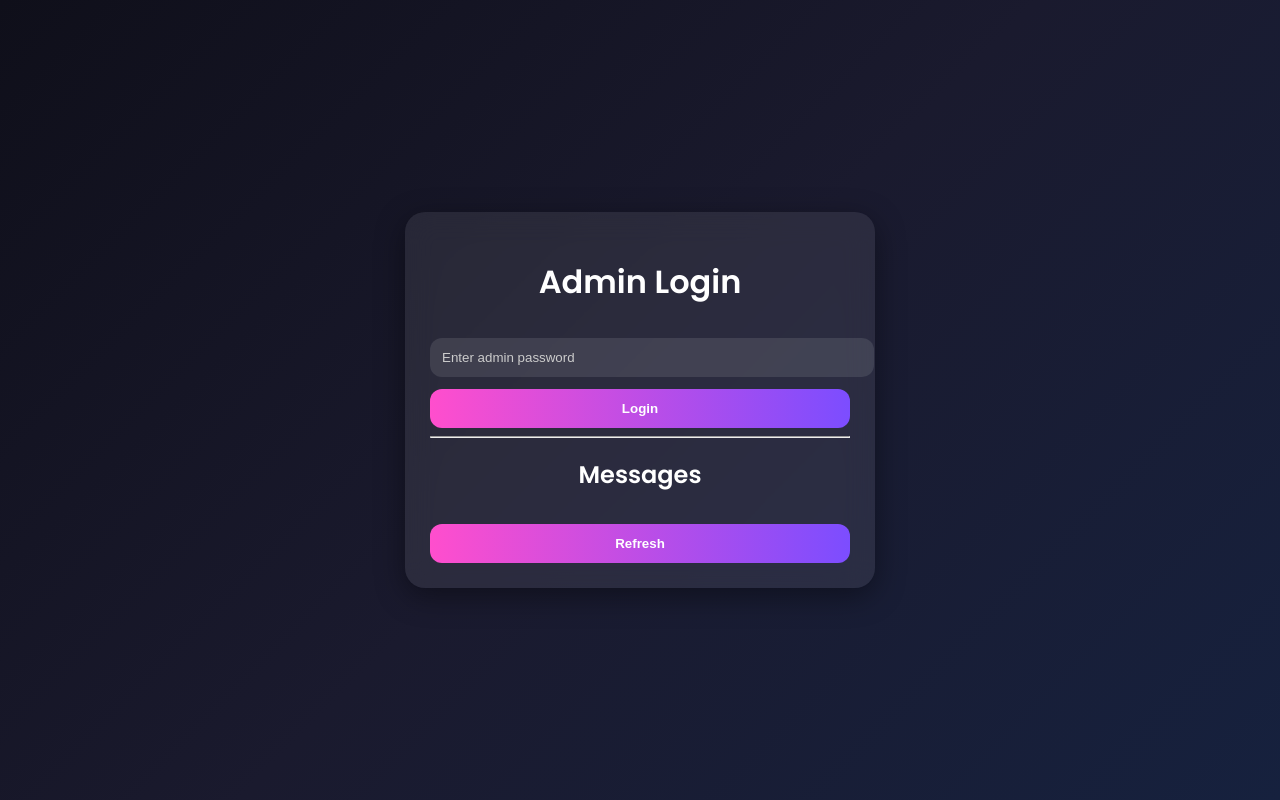
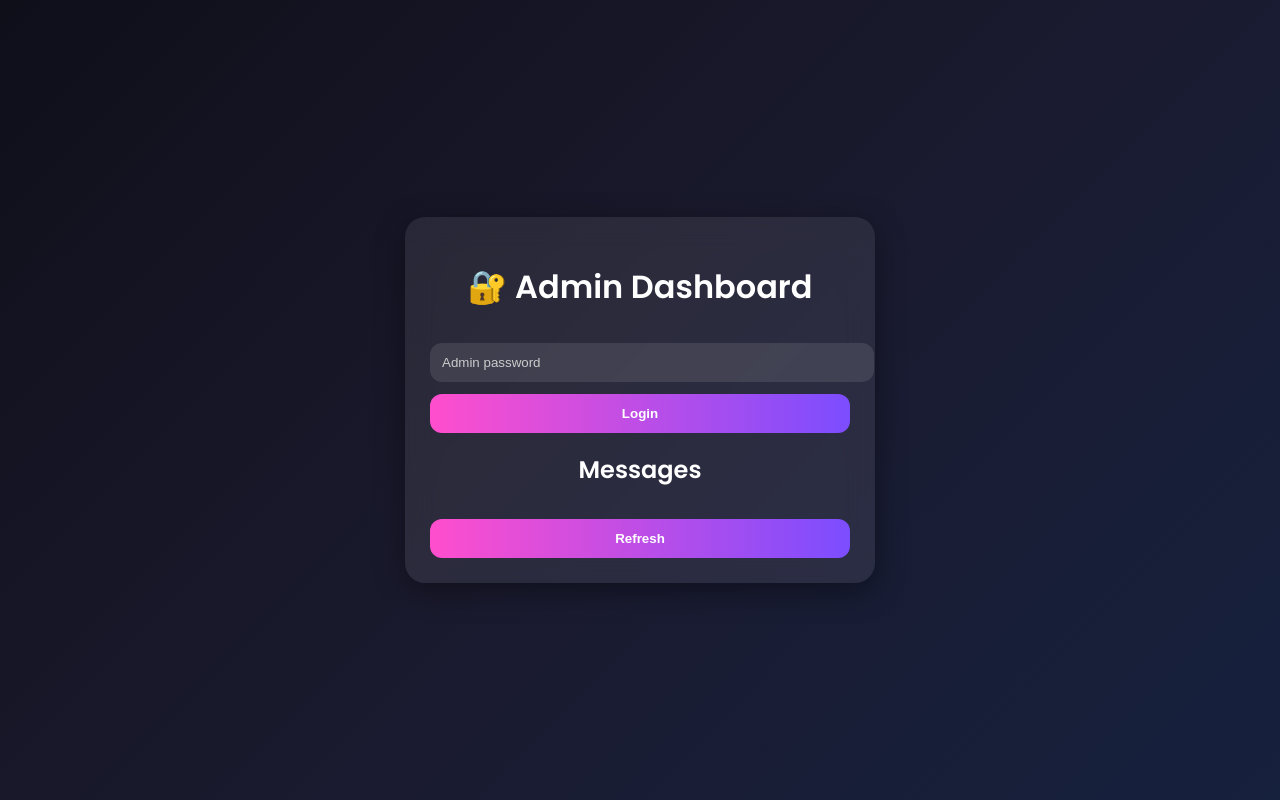
Before and after one commit to Psyiron/anonymous-app, a website: page public/admin.html in a window 1280 px wide. Drawn offline with Linux system fonts and the light colour scheme.

Commit message:
Update admin.html

```diff
--- a/public/admin.html
+++ b/public/admin.html
@@ -8,12 +8,10 @@
 
   <div class="container">
 
-    <h1>Admin Login</h1>
+    <h1>🔐 Admin Dashboard</h1>
 
-    <input type="password" id="password" placeholder="Enter admin password">
+    <input type="password" id="password" placeholder="Admin password">
     <button onclick="login()">Login</button>
-
-    <hr>
 
     <h2>Messages</h2>
     <button onclick="loadMessages()">Refresh</button>
```
